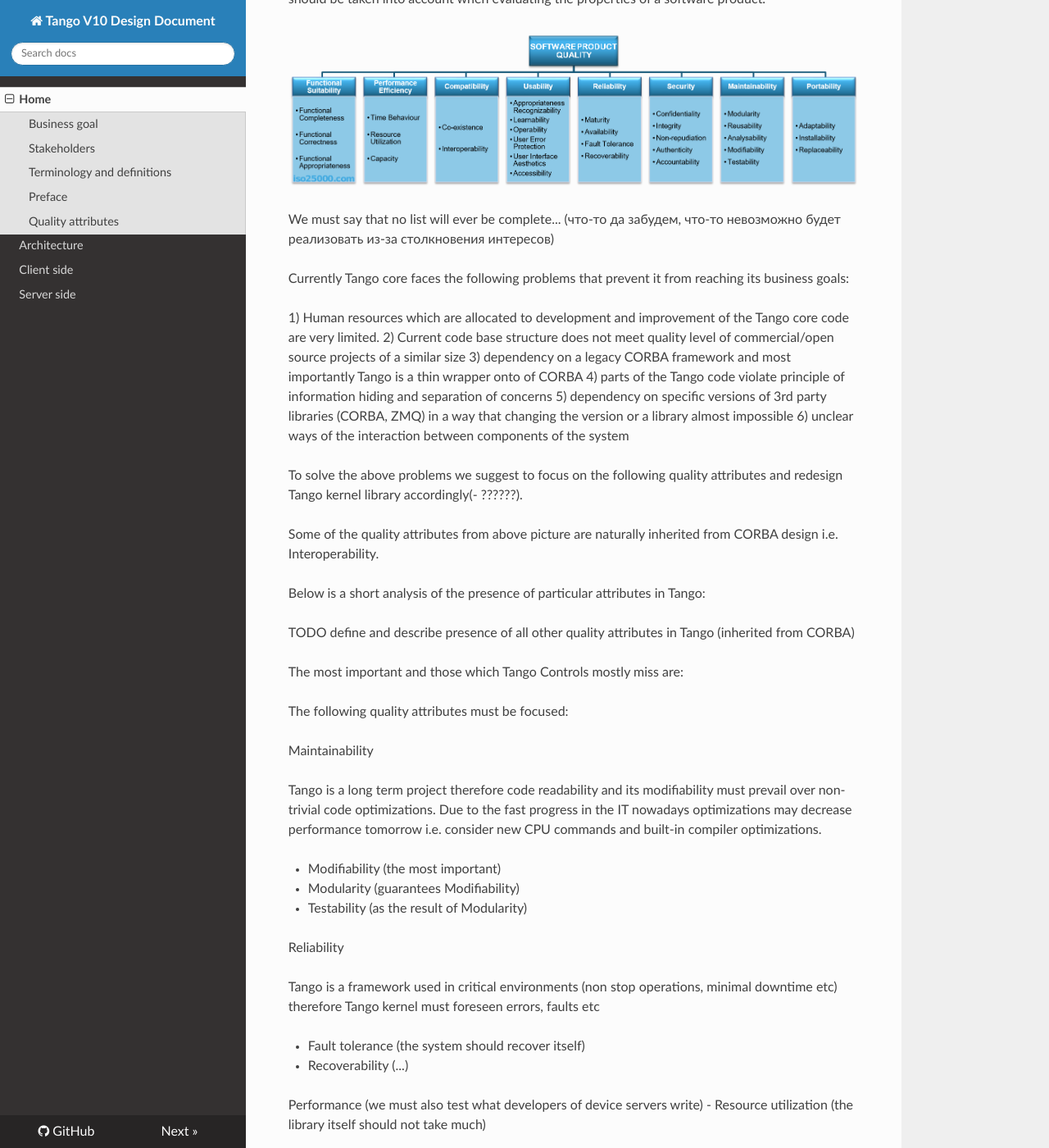
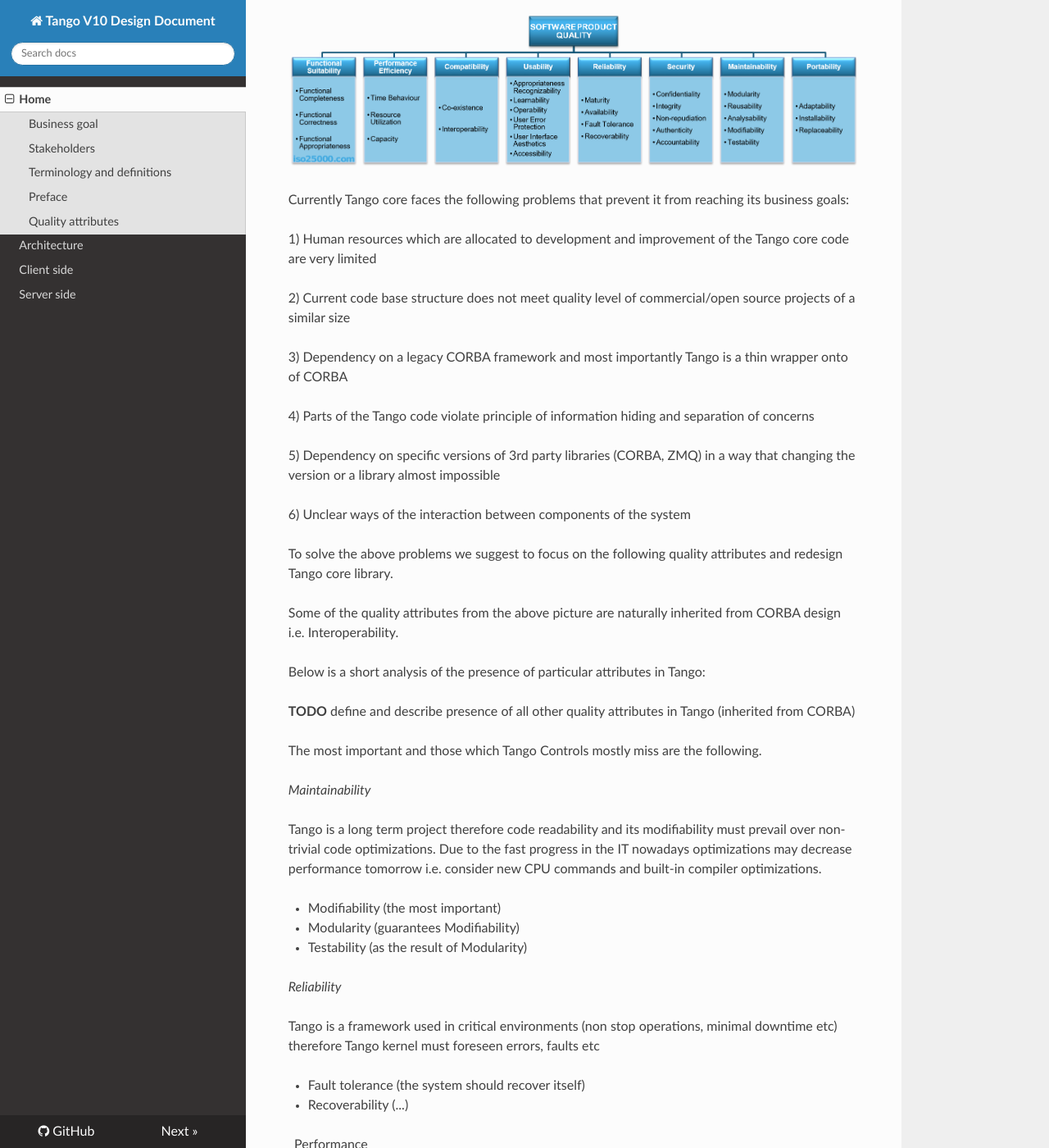
Before and after one commit to Ingvord/tango-v10-design-doc, an MkDocs documentation site: the page built from docs/index.md, in a window 1280 px wide and 1400 px high, scrolled down 3536 px. Shown: the whole window at 82% size. Built offline with MkDocs 1.6.1, drawn with Linux system fonts in a browser that asks for light colours; nearby versions of some CDN libraries; old or Windows-style settings are respelled for this version of MkDocs; some of the changed text lies outside the part shown.

Commit message:
Update index.md

```diff
--- a/docs/index.md
+++ b/docs/index.md
@@ -80,30 +77,32 @@ The next figure shows the [ISO/IEC FCD 25010](http://iso25000.com/index.php/en/i
 
 ![](images/IEC_FCD_25010_product_quality_standard.png)
 
-We must say that no list will ever be complete... (что-то да забудем, что-то невозможно будет реализовать из-за столкновения интересов)
-
 Currently Tango core faces the following problems that prevent it from reaching its business goals:
 
-1) Human resources which are allocated to development and improvement of the Tango core code are very limited.
+1) Human resources which are allocated to development and improvement of the Tango core code are very limited
+
 2) Current code base structure does not meet quality level of commercial/open source projects of a similar size
-3) dependency on a legacy CORBA framework and most importantly Tango is a thin wrapper onto of CORBA
-4) parts of the Tango code violate principle of information hiding and separation of concerns
-5) dependency on specific versions of 3rd party libraries (CORBA, ZMQ) in a way that changing the version or a library almost impossible
-6) unclear ways of the interaction between components of the system
 
-To solve the above problems we suggest to focus on the following quality attributes and redesign Tango kernel library accordingly(- ??????).
+3) Dependency on a legacy CORBA framework and most importantly Tango is a thin wrapper onto of CORBA
 
-Some of the quality attributes from above picture are naturally inherited from CORBA design i.e. Interoperability.
+4) Parts of the Tango code violate principle of information hiding and separation of concerns
+
+5) Dependency on specific versions of 3rd party libraries (CORBA, ZMQ) in a way that changing the version or a library almost impossible
+
+6) Unclear ways of the interaction between components of the system
+
+To solve the above problems we suggest to focus on the following quality attributes and redesign Tango core library.
+
+Some of the quality attributes from the above picture are naturally inherited from CORBA design i.e. Interoperability.
 
 Below is a short analysis of the presence of particular attributes in Tango:
 
-TODO define and describe presence of all other quality attributes in Tango (inherited from CORBA)
+**TODO** define and describe presence of all other quality attributes in Tango (inherited from CORBA)
 
-The most important and those which Tango Controls mostly miss are:
+The most important and those which Tango Controls mostly miss are the following.
 
-The following quality attributes must be focused:
 
-Maintainability
+_Maintainability_
 
 Tango is a long term project therefore code readability and its modifiability must prevail over non-trivial code optimizations. Due to the fast progress in the IT nowadays optimizations may decrease performance tomorrow i.e. consider new CPU commands and built-in compiler optimizations.
 
```
Also changed, not shown: other parts of docs/index.md (+15 -11 lines).
